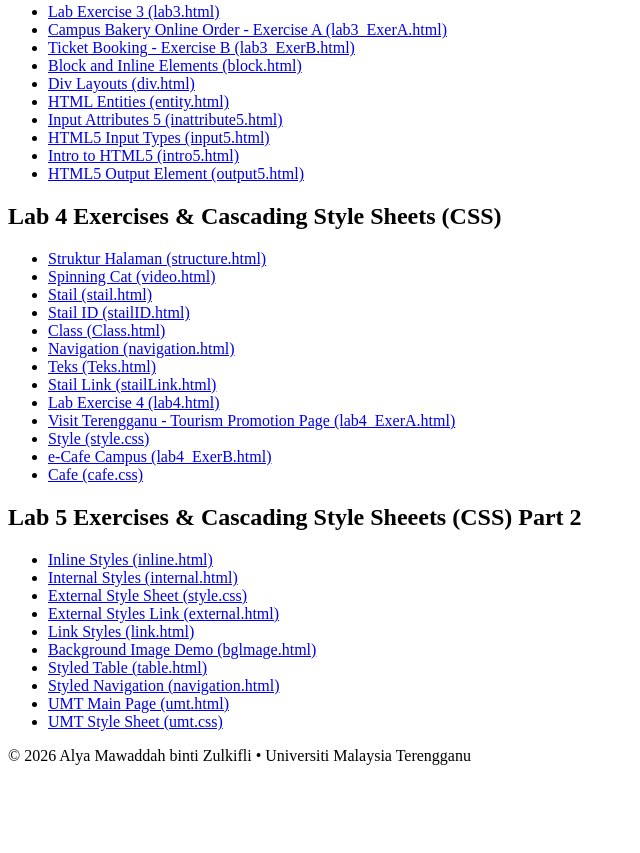
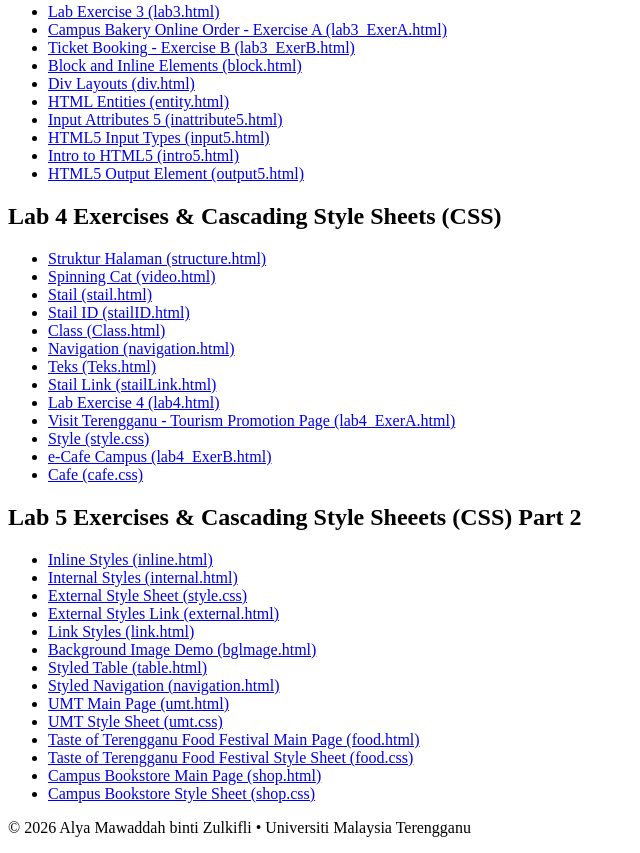
Before and after one commit to alyama95/S79409_CSF3133_K3, a plain HTML site: page index.html in a window 1280 px wide. Shown: the part 475-1328 px from the top of the page, without its empty margins (0-640 px from the left). Before the commit the page ends 1256 px from the top, so only its background shows below. Drawn offline with Linux system fonts and the light colour scheme.

```diff
--- a/index.html
+++ b/index.html
@@ -76,6 +76,10 @@
             <li><a href="Lab5/navigation.html" target="_blank">Styled Navigation (navigation.html)</a></li>
 			<li><a href="Lab5/umt.html" target="_blank">UMT Main Page (umt.html)</a></li>
             <li><a href="Lab5/umt.css" target="_blank">UMT Style Sheet (umt.css)</a></li>
+			<li><a href="Lab5/food.html" target="_blank">Taste of Terengganu Food Festival Main Page (food.html)</a></li>
+            <li><a href="Lab5/food.css" target="_blank">Taste of Terengganu Food Festival Style Sheet (food.css)</a></li>
+			<li><a href="Lab5/shop.html" target="_blank">Campus Bookstore Main Page (shop.html)</a></li>
+            <li><a href="Lab5/shop.css" target="_blank">Campus Bookstore Style Sheet (shop.css)</a></li>
         </ul>
         <!-- Footer -->
         <div class="footer">
```
